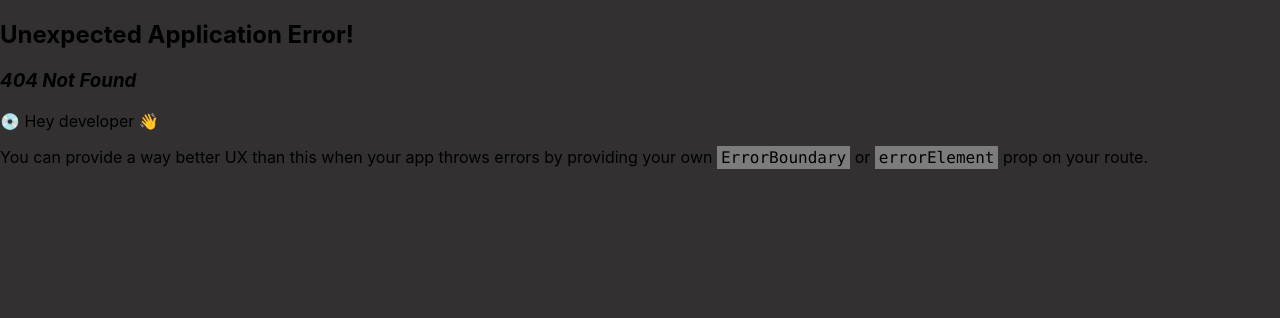
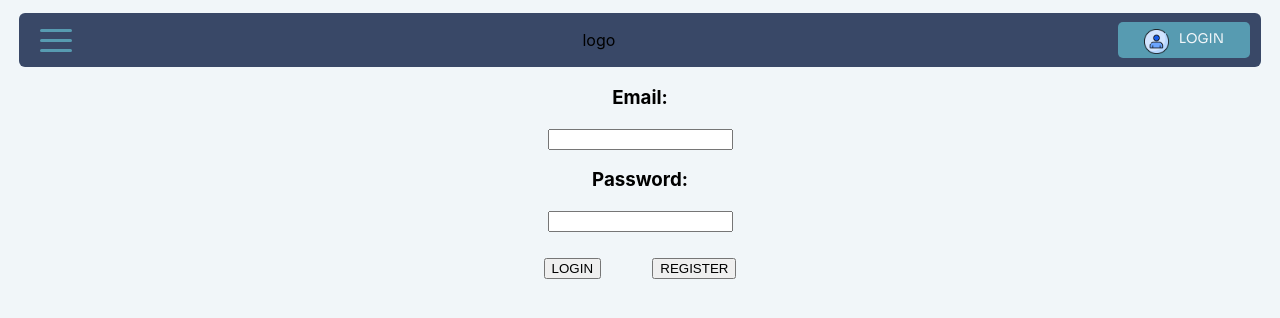
Before and after one commit to MalasataXD/sep4-frontend-ts, a React (Create React App) app: page /login in a window 1280 px wide. Before the commit this address had no page. Shown: the top 318 px of the page. Built offline with nearby package versions, Linux system fonts and the light colour scheme.

Commit message:
Created LoginPage Component
* ADDED
- LoginPage.tsx
- LoginPage.module.css
- Link to LoginPage in loginPage

```diff
--- a/package.json
+++ b/package.json
@@ -10,8 +10,13 @@
     "@types/react": "^18.2.6",
     "@types/react-dom": "^18.2.4",
     "act": "^0.0.6",
+    "buffer": "^6.0.3",
+    "crypto-browserify": "^3.12.0",
     "hamburger-react": "^2.5.0",
+    "install": "^0.13.0",
+    "jsonwebtoken": "^9.0.0",
     "jwt-decode": "^3.1.2",
+    "npm": "^9.6.7",
     "prettier": "^2.8.8",
     "react": "^18.2.0",
     "react-dom": "^18.2.0",
--- a/src/App.css
+++ b/src/App.css
@@ -1,3 +1,3 @@
 body {
-  background-color: #323031;
+  background-color: #f1f6f9;
 }
--- a/src/App.tsx
+++ b/src/App.tsx
@@ -8,17 +8,17 @@ import {
 } from "react-router-dom";
 import Navbar from "./components/Navbar/Navbar";
 import LivePage from "./routes/LivePage/LivePage";
-import TitleCard from "./components/TitleCard/TitleCard";
 import LandingPage from "./routes/Landing/Landing";
+import LoginPage from "./routes/Login/LoginPage";
 
 //note: navbar ned to uses outlet
 
 const router = createBrowserRouter(
   createRoutesFromElements(
     <Route element={<Navbar />}>
+      <Route index element={<LandingPage></LandingPage>} />
       <Route path="/live" element={<LivePage></LivePage>} />
-      <Route index element={<LandingPage></LandingPage>} />
-      <Route path="/test" element={<TitleCard />} />
+      <Route path="/login" element={<LoginPage></LoginPage>} />
     </Route>
   )
 );
--- a/src/components/LoginStatus/LoginStatus.tsx
+++ b/src/components/LoginStatus/LoginStatus.tsx
@@ -1,15 +1,23 @@
 import { LoginStatus_Login, LoginStatus_Profil, JWTLocation } from "../config";
 import { Link } from "react-router-dom";
 import jwt_decode from "jwt-decode"; //64 base
+import React, { useEffect, useState } from "react";
+import { Buffer } from "buffer";
 
 import styles from "./LoginStatus.module.css";
 import userIcon from "../../img/icons/user.png";
 
 export default function LoginStaus() {
+  const [IsLoggedIn, setIsLoggedIn] = useState(isLoggedIn());
+
+  useEffect(() => {
+    setIsLoggedIn(isLoggedIn());
+  }, [IsLoggedIn]);
+
   if (isLoggedIn()) {
     return (
-      <Link to={`${LoginStatus_Profil}`}>
-        <div className={styles.ProfileSection}>
+      // <Link to={"/"}>
+      <div onClick={logout} className={styles.ProfileSection}>
         <img
           className={`${styles.icon} ${styles.ProfileImg}`}
           src={userIcon}
@@ -17,7 +25,7 @@ export default function LoginStaus() {
         />
         <p>Profile</p>
       </div>
-      </Link>
+      // </Link>
     );
   } else {
     return (
@@ -30,9 +38,15 @@ export default function LoginStaus() {
     );
   }
 
+  function logout() {
+    localStorage.removeItem(JWTLocation);
+    setIsLoggedIn(isLoggedIn());
+  }
+
   // Check if user is logged in and token has not expired
   function isLoggedIn() {
     const token = localStorage?.getItem(JWTLocation);
+
     return token !== null && !isTokenExpired(token);
   }
 
--- a/src/components/config.ts
+++ b/src/components/config.ts
@@ -13,7 +13,7 @@ export const EditValuesPost: string = "/data-service/target";
 export const JWTLocation: string = "jwt";
 
 //LoginStatus local
-export const LoginStatus_Login: string = "/test";
+export const LoginStatus_Login: string = "/login";
 export const LoginStatus_Profil: string = "/test";
 
 //CollapsibleMenu
--- /dev/null
+++ b/src/routes/Login/LoginPage.module.css
@@ -0,0 +1,7 @@
+.container {
+  text-align: center;
+}
+
+.button {
+  margin: 2%;
+}
--- /dev/null
+++ b/src/routes/Login/LoginPage.tsx
@@ -0,0 +1,52 @@
+import styles from "./LoginPage.module.css";
+import { Link, useNavigate } from "react-router-dom";
+import { JWTLocation } from "../../components/config";
+import { Buffer } from "buffer";
+
+export default function LoginPage() {
+  const navigator = useNavigate();
+
+  return (
+    <div className={styles.container}>
+      <h3>Email:</h3>
+      <input></input>
+
+      <h3>Password:</h3>
+      <input></input>
+
+      <div className={styles.buttons}>
+        <button onClick={login} className={styles.button}>
+          LOGIN
+        </button>
+
+        <button className={styles.button}>REGISTER</button>
+      </div>
+    </div>
+  );
+
+  function login() {
+    //if correct mail and password
+    if (true) {
+      const decodedToken = { username: "testuser" };
+
+      const payload = {
+        userId: 123,
+        username: "john.doe",
+      };
+
+      const header = Buffer.from(JSON.stringify({ alg: "none" })).toString(
+        "base64"
+      );
+      const encodedPayload = Buffer.from(JSON.stringify(payload)).toString(
+        "base64"
+      );
+      const token = `${header}.${encodedPayload}.`;
+
+      localStorage.setItem(JWTLocation, token);
+
+      navigator("/");
+    }
+  }
+
+  function register() {}
+}
```
Also changed, not shown: 1 other file (tests, documents, lock files or other folders). Lines whose indentation alone changed are shown as unchanged.
